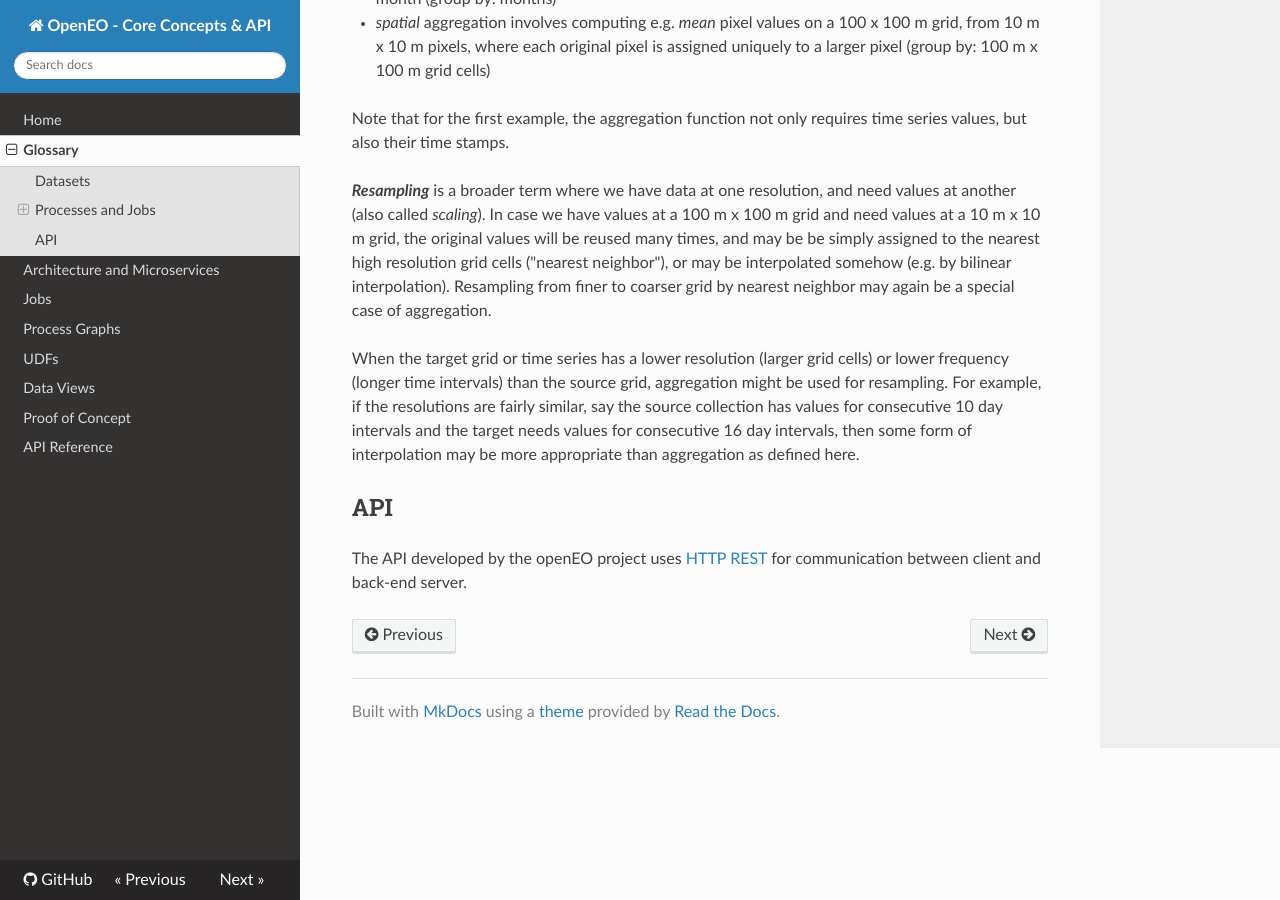
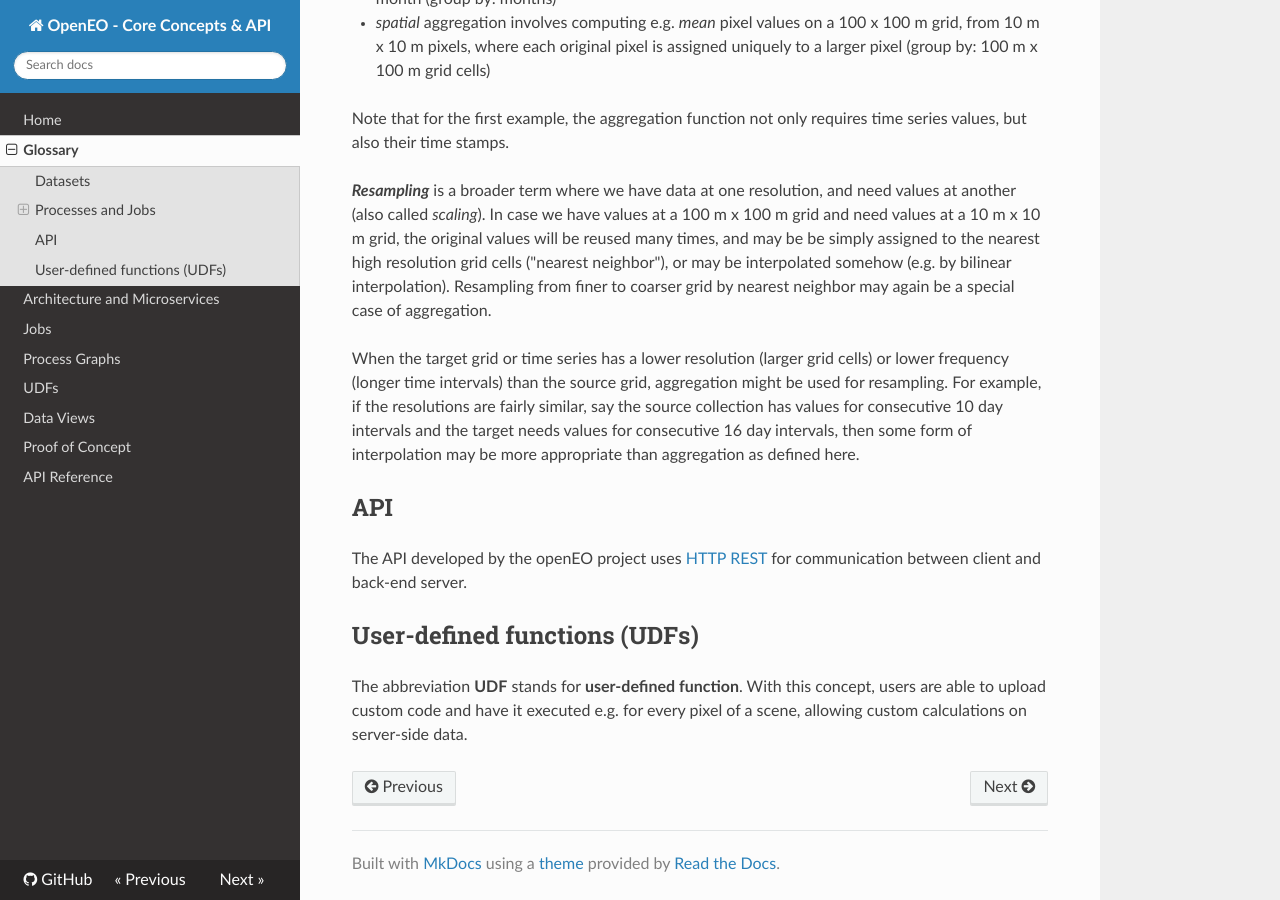
Before and after one commit to Open-EO/openeo-api, an MkDocs documentation site: the page built from docs/docs/glossary.md, in a window 1280 px wide and 900 px high, scrolled down 2451 px. Built offline with MkDocs 1.6.1, drawn with Linux system fonts in a browser that asks for light colours; nearby versions of some CDN libraries; old or Windows-style settings are respelled for this version of MkDocs.

Commit message:
Add UDFs to glossary
If terms as common as "API" are included in the glossary, the not so common abbreviation "UDF" should be explained there too.
In general the concept of UDFs is worthy of a brief description there IMO - I tried to come up with something, please replace or amend as you see fit.

```diff
--- a/docs/docs/glossary.md
+++ b/docs/docs/glossary.md
@@ -72,3 +72,7 @@ When the target grid or time series has a lower resolution (larger grid cells) o
 ## API
 
 The API developed by the openEO project uses [HTTP REST](https://en.wikipedia.org/wiki/Representational_state_transfer) for communication between client and back-end server.
+
+## User-defined functions (UDFs)
+
+The abbreviation **UDF** stands for **user-defined function**. With this concept, users are able to upload custom code and have it executed e.g. for every pixel of a scene, allowing custom calculations on server-side data.
```
